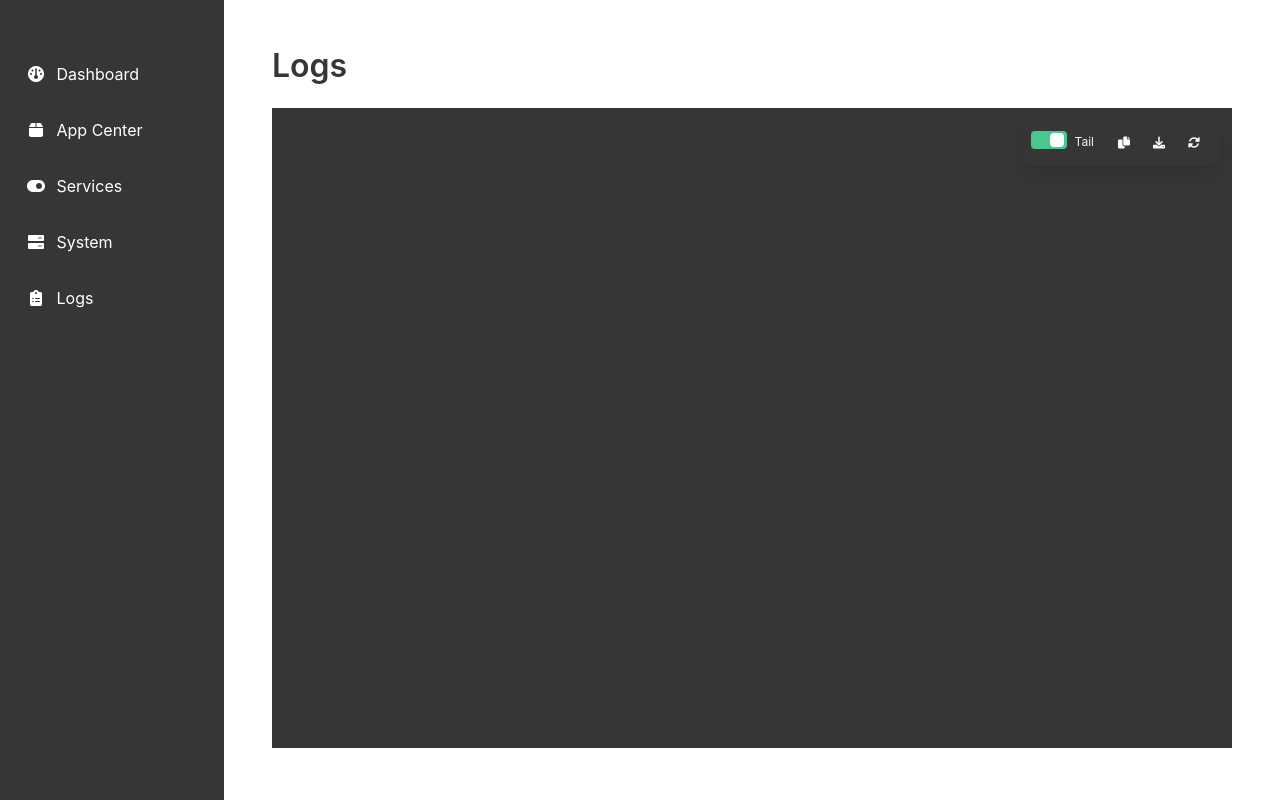
After one commit to Tooloop/Tooloop-Control, a Python web app: template templates/logs.html in a window 1280 px wide. The commit adds this page. Run offline with Jinja, Linux system fonts and the light colour scheme; the template is opened without the code that fills it, so the values that code supplies are empty.

Commit message:
Add logs feature
- Created a new logs page.
- Feature a viewer, download and clipboard functionality.

```diff
--- /dev/null
+++ b/static/css/partials/_logs.scss
@@ -0,0 +1,61 @@
+#logs {
+    // #log-browser {
+    //     height: calc(100vh - 12rem);
+    // }
+
+    @include tablet {
+        #log-browser {
+            height: calc(100vh - 12rem);
+        }
+    }
+
+    @include widescreen {
+        #log-browser {
+            height: calc(100vh - 10rem);
+            display: flex;
+            grid-template-columns: auto auto;
+            // gap: $size-7;
+        }
+    }
+
+    #file-list,
+    #detail,
+    #log-content {
+        max-height: 100%;
+        overflow: auto;
+    }
+
+    #file-list {
+        min-width: 20rem;
+        max-width: 30rem;
+    }
+
+    #detail {
+        position: relative;
+        width: 100%;
+    }
+
+    #buttons {
+        position: absolute;
+        right: 0;
+    }
+
+    #file-list {
+        a {
+            white-space: nowrap;
+            overflow: hidden;
+            text-overflow: ellipsis;
+        }
+
+        a:not(:hover):not(.is-active) {
+            color: $grey-dark;
+        }
+    }
+
+
+    #log-content {
+        white-space: pre;
+        height: 100%;
+        min-height: 20rem;
+    }
+}
--- a/static/css/styles.scss
+++ b/static/css/styles.scss
@@ -36,3 +36,4 @@
 @import "partials/appcenter";
 @import "partials/installer";
 @import "partials/gallery";
+@import "partials/logs";
--- a/templates/base.html
+++ b/templates/base.html
@@ -69,6 +69,15 @@
                             <span>System</span>
                         </a>
                     </li>
+
+                    <li>
+                        <a href="/logs" class="icon-text {% if page=='logs' %}is-active{% endif %}">
+                            <span class="icon">
+                                <i class="fas fa-clipboard-list"></i>
+                            </span>
+                            <span>Logs</span>
+                        </a>
+                    </li>
                 </ul>
 
             </div>
@@ -105,6 +114,13 @@
                     <span class="is-size-7">System</span>
                 </a>
 
+                <a href="/logs" class="navbar-item is-flex is-flex-direction-column">
+                    <span class="icon">
+                        <i class="fas fa-clipboard-list"></i>
+                    </span>
+                    <span class="is-size-7">Logs</span>
+                </a>
+
             </div>
         </nav>
 
--- /dev/null
+++ b/templates/logs.html
@@ -0,0 +1,79 @@
+{% extends "base.html" %}
+{% block title %}Logs{% endblock %}
+
+{% block main %}
+<section class="section">
+    <div id="logs" class="container">
+
+        <h1 class="title">Logs</h1>
+        <h2 class="is-size-5 mb-3" v-if="logs.length == 1">[[ selected ]]</h2>
+
+        <div id="log-browser">
+
+            <div id="file-list" class="menu has-background-light is-hidden-touch is-hidden-tablet-only is-hidden-desktop-only" v-if="logs.length > 1">
+                <ul class="menu-list">
+                    <li v-for="log in logs">
+                        <a :class="{'is-active': selected === log}" @click="selected = log">[[ log ]]</a>
+                    </li>
+                </ul>
+            </div>
+
+            <div class="select is-hidden-widescreen is-fullwidth mb-3" v-if="logs.length > 1">
+                <select v-model="selected">
+                    <option v-for="log in logs" :value="log">[[log]]</option>
+                </select>
+            </div>
+
+
+            <div id="detail">
+                <div id="buttons"
+                    class="box field is-grouped has-background-dark has-text-light has-text-right p-2 m-3">
+                    <div class="control is-hidden-mobile">
+                        <input id="tail-switch" v-on:change="" v-model="tail" name="tail-switch"
+                            class="switch is-small is-success" type="checkbox" ref="tailSwitch">
+                        <label for="tail-switch">Tail</label>
+                    </div>
+                    <div class="field has-addons">
+                        <div class="control">
+                            <button class="button is-dark is-rounded is-small" @click="copyToClipboard"
+                                title="Copy to clipbard">
+                                <span class="icon is-small">
+                                    <i class="fas fa-copy"></i>
+                                </span>
+                            </button>
+                        </div>
+                        <div class="control">
+                            <button class="button is-dark is-rounded is-small" @click="download" title="Download">
+                                <span class="icon is-small">
+                                    <i class="fas fa-download"></i>
+                                </span>
+                            </button>
+                        </div>
+                        <div class="control">
+                            <button class="button is-dark is-rounded is-small" @click="load(selected)" title="Refresh">
+                                <span class="icon is-small">
+                                    <i class="fas fa-rotate"></i>
+                                </span>
+                            </button>
+                        </div>
+                    </div>
+                </div>
+
+                <div id="log-content" class="is-family-monospace has-background-dark has-text-light p-5"
+                    ref="logContent">
+                    [[ logContent ]]
+                </div>
+            </div>
+
+        </div>
+</section>
+{% endblock %}
+
+
+{% block footer_scripts %}
+<script>
+    // Initial state from server
+    const logData = {{ logData | tojson }};
+</script>
+<script src="{{ url_for('static', filename='js/logs.js') }}"></script>
+{% endblock %}
```
Also changed, not shown: app.py (+33 -2 lines), controllers/logs_controller.py (added, +48 -0 lines), static/js/logs.js (added, +68 -0 lines), static/css/styles.css, 1 other file.
